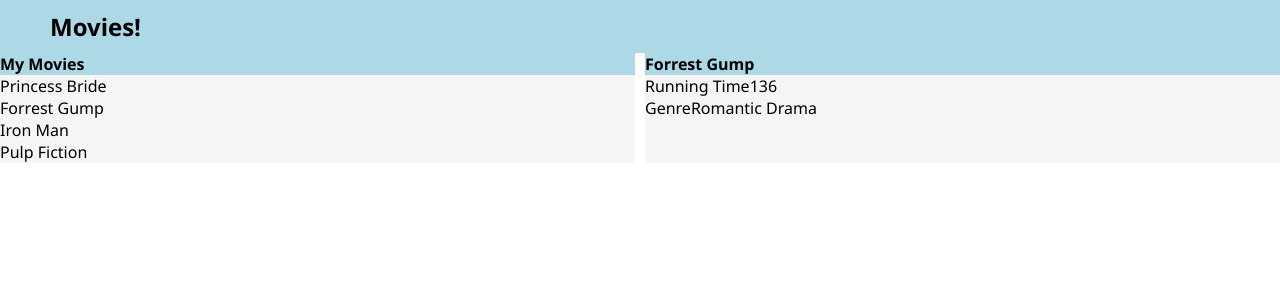
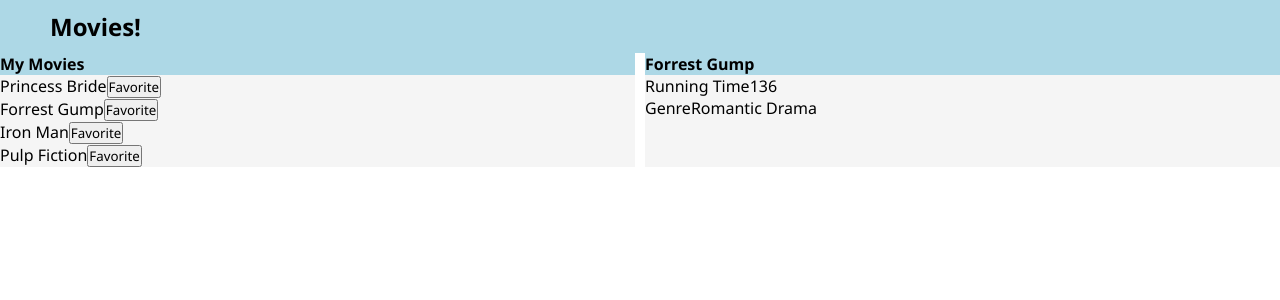
Before and after one commit to jellyphishing/movies-frontend2-more-practice, a React (Create React App) app: page / in a window 1280 px wide. Shown: the top 300 px of the page. Built offline with nearby package versions, Linux system fonts and the light colour scheme.

Commit message:
added handlers for button

```diff
--- /dev/null
+++ b/src/components/MovieItem/MovieItem.jsx
@@ -0,0 +1,14 @@
+const MovieItem = ({ title }) => {
+  const handleClick = (e) => {
+    console.log(e);
+  };
+
+  return (
+    <div className="movie item">
+      <span>{title}</span>
+      <button onClick={handleClick}>Favorite</button>
+    </div>
+  );
+};
+
+export default MovieItem;
--- a/src/components/MovieList/MovieList.jsx
+++ b/src/components/MovieList/MovieList.jsx
@@ -1,6 +1,9 @@
+import MovieItem from "../MovieItem/MovieItem";
 const MovieList = ({}) => {
   const movies = ["Princess Bride", "Forrest Gump", "Iron Man", "Pulp Fiction"];
-  const movieItems = movies.map((movie) => <div>{movie}</div>);
+  const movieItems = movies.map((movie) => (
+    <MovieItem key={movie} title={movie} />
+  ));
   return (
     <div className="flex-item">
       <h4>My Movies</h4>
```
